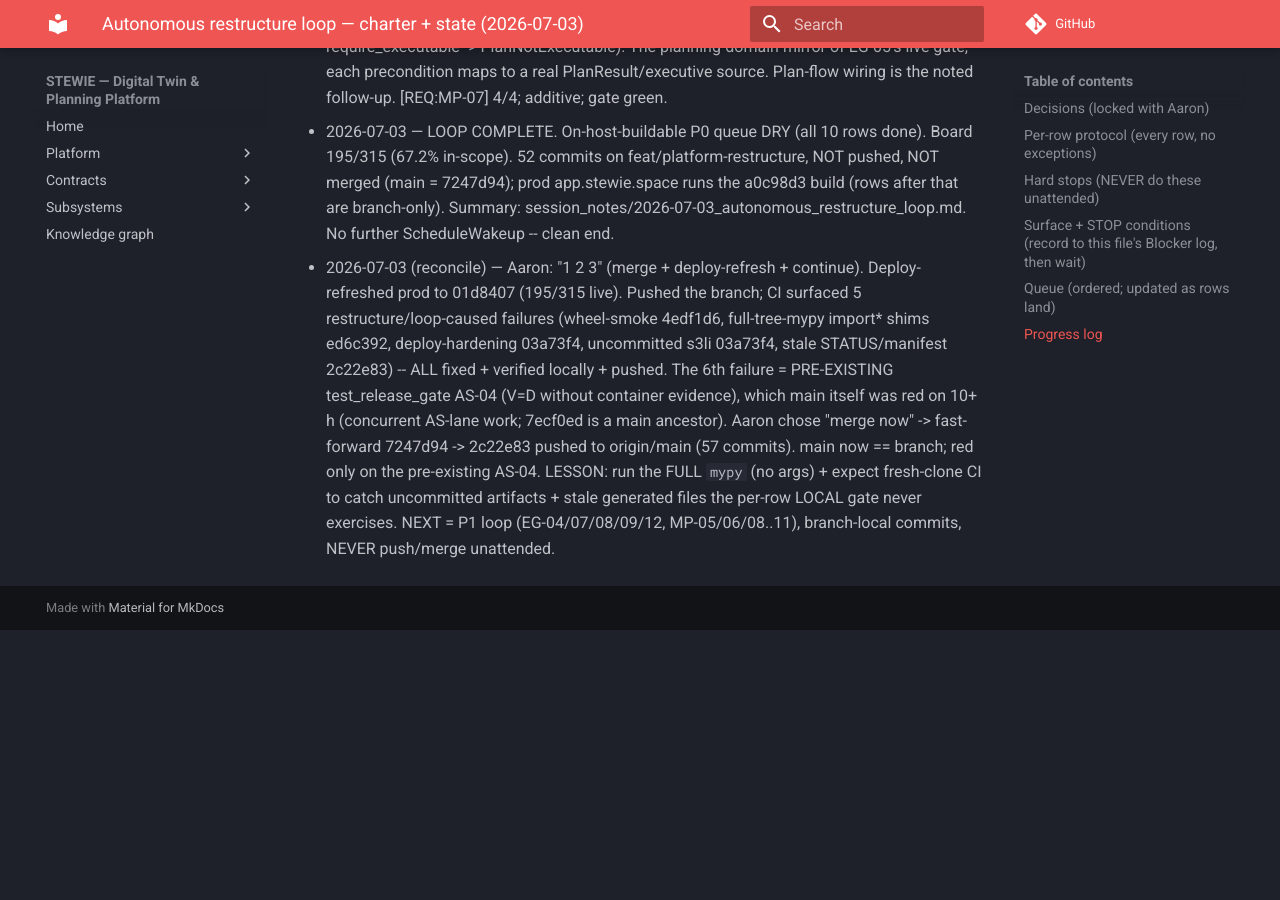
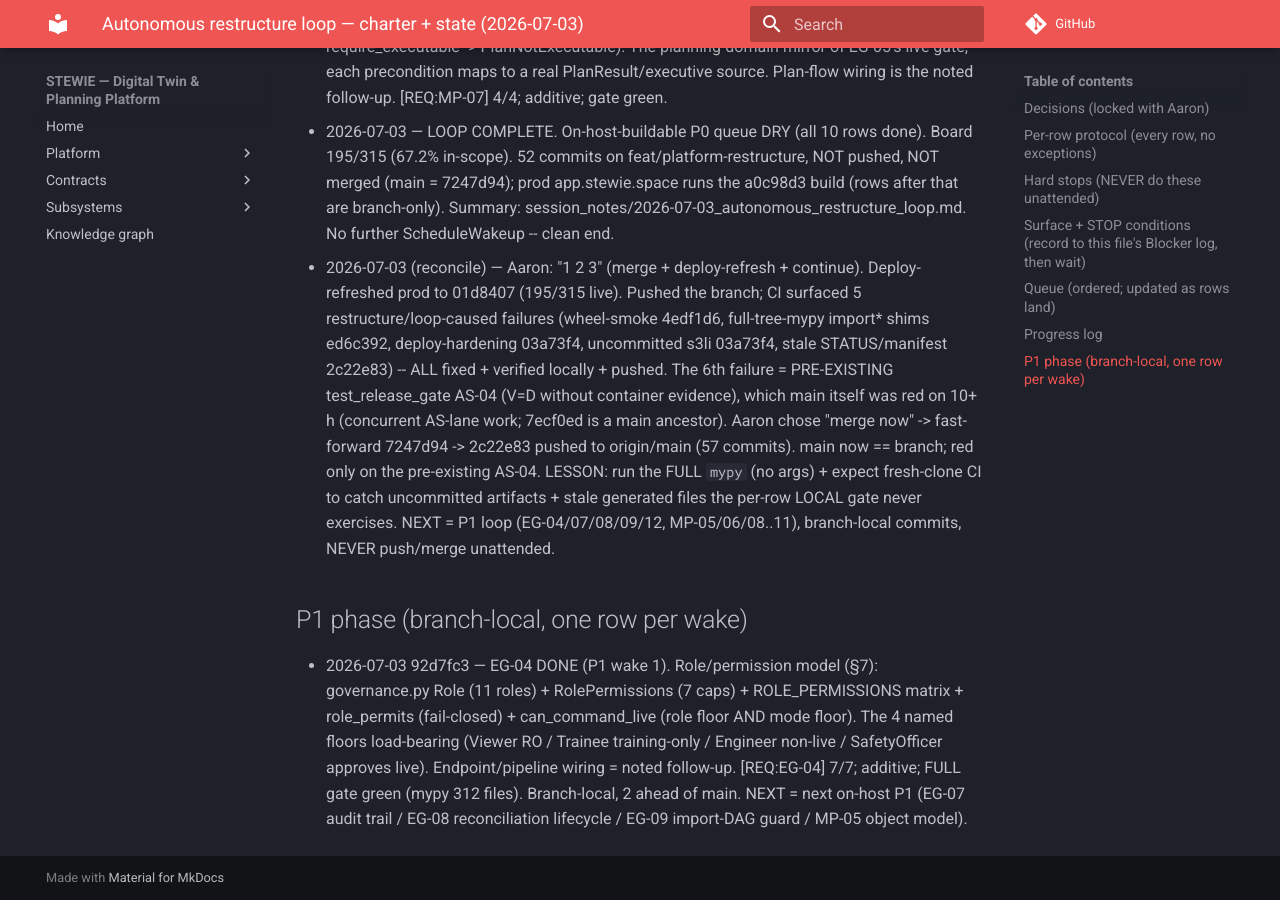
Before and after one commit to stewie-sw/stewie, an MkDocs documentation site: the page built from docs/autonomous_loop_charter_2026-07-03.md, in a window 1280 px wide and 900 px high, scrolled down 4318 px. Built offline with MkDocs 1.6.1 and Material for MkDocs 9.7.7, drawn with Linux system fonts in a browser that asks for light colours; comment, search, counter and statistics services are not loaded; before the commit the page ends 4948 px from its top, so only the background shows below that.

Commit message:
chore(loop): charter — EG-04 done (P1 wake 1), next on-host P1 row

```diff
--- a/docs/autonomous_loop_charter_2026-07-03.md
+++ b/docs/autonomous_loop_charter_2026-07-03.md
@@ -143,3 +143,11 @@ and stop scheduling (wait for Aaron).
   LESSON: run the FULL `mypy` (no args) + expect fresh-clone CI to catch uncommitted artifacts + stale
   generated files the per-row LOCAL gate never exercises. NEXT = P1 loop (EG-04/07/08/09/12, MP-05/06/08..11),
   branch-local commits, NEVER push/merge unattended.
+
+## P1 phase (branch-local, one row per wake)
+- 2026-07-03 92d7fc3 — EG-04 DONE (P1 wake 1). Role/permission model (§7): governance.py Role (11 roles) +
+  RolePermissions (7 caps) + ROLE_PERMISSIONS matrix + role_permits (fail-closed) + can_command_live (role
+  floor AND mode floor). The 4 named floors load-bearing (Viewer RO / Trainee training-only / Engineer
+  non-live / SafetyOfficer approves live). Endpoint/pipeline wiring = noted follow-up. [REQ:EG-04] 7/7;
+  additive; FULL gate green (mypy 312 files). Branch-local, 2 ahead of main. NEXT = next on-host P1
+  (EG-07 audit trail / EG-08 reconciliation lifecycle / EG-09 import-DAG guard / MP-05 object model).
```
